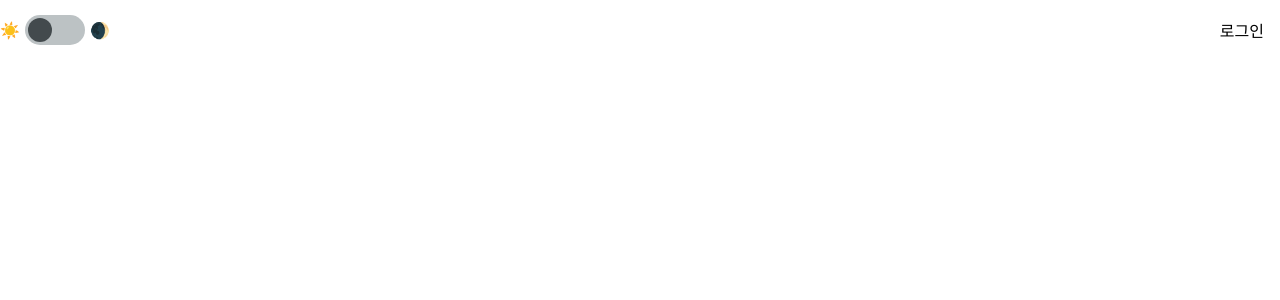
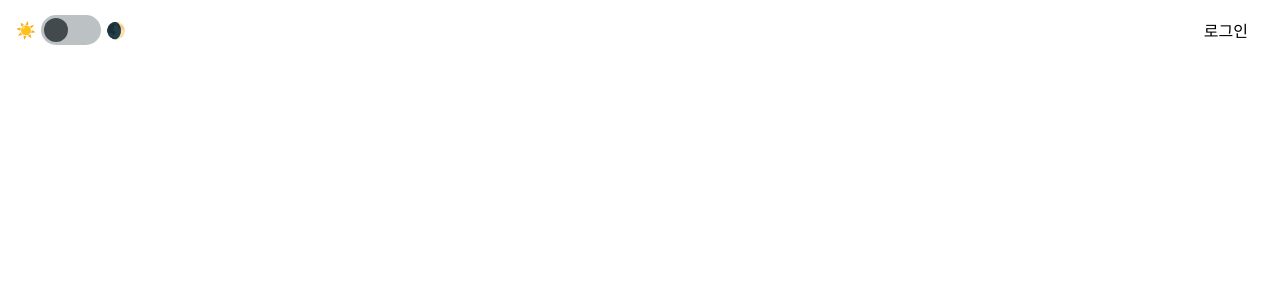
Before and after one commit to kimdoyeong/sunrinside-frontend, a React (Create React App) app: page / in a window 1280 px wide. Shown: the top 300 px of the page. Built offline with nearby package versions, Linux system fonts and the light colour scheme.

Commit message:
Update header padding

```diff
--- a/src/components/Layout/Header.tsx
+++ b/src/components/Layout/Header.tsx
@@ -40,6 +40,8 @@ const Wrap = styled.header`
   justify-content: space-between;
   align-items: center;
   height: 60px;
+  padding-left: 1em;
+  padding-right: 1em;
 
   .login {
     cursor: pointer;
```
